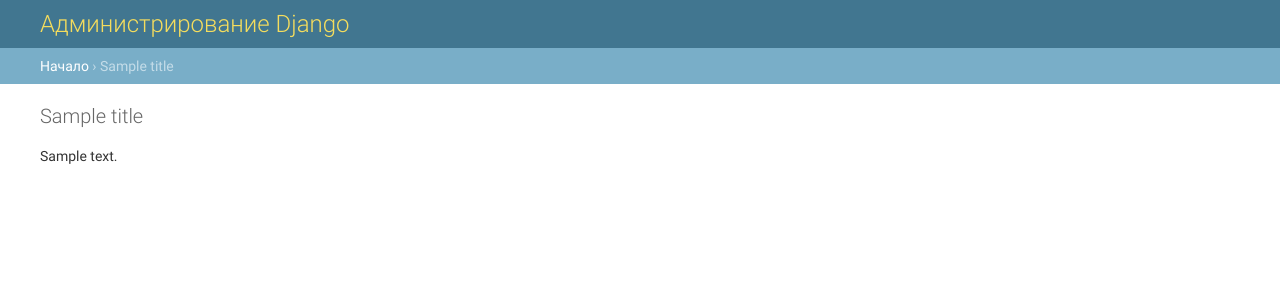
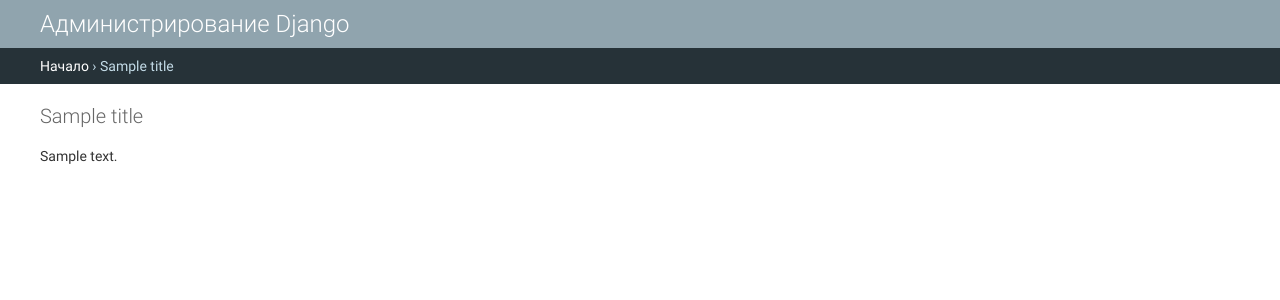
Before and after one commit to Dalikk/django_news, a Django app: template testsite/mysite/templates/admin/base_site.html in a window 1280 px wide. Shown: the top 300 px of the page. Run offline with Django 3.2, Linux system fonts and the light colour scheme; the template is opened without the code that fills it: most values are stand-ins (such as "Sample title", 1, 10 or a date in 2020).

Commit message:
[Кастомизация админки] Пример задавания стилей

```diff
--- /dev/null
+++ b/testsite/mysite/mysite/static/css/admin.css
@@ -0,0 +1,12 @@
+#header,
+.module h2, .module caption, .inline-group h2 {
+    background-color: #90a4ae;
+    color: #fff;
+}
+
+#branding h1, #branding h1 a:link, #branding h1 a:visited {
+    color: #fff;
+}
+div.breadcrumbs{
+    background-color: #263238;
+}
--- a/testsite/mysite/templates/admin/base_site.html
+++ b/testsite/mysite/templates/admin/base_site.html
@@ -1,6 +1,11 @@
 {% extends "admin/base.html" %}
+{% load static %}
 
 {% block title %}{{ title }} | {{ site_title|default:_('Django site admin') }}{% endblock %}
+
+{% block extrastyle %}
+    <link rel="stylesheet" href="{% static 'css/admin.css' %}">
+{% endblock %}
 
 {% block branding %}
 <h1 id="site-name"><a href="{% url 'admin:index' %}">{{ site_header|default:_('Django administration') }}</a></h1>
```
